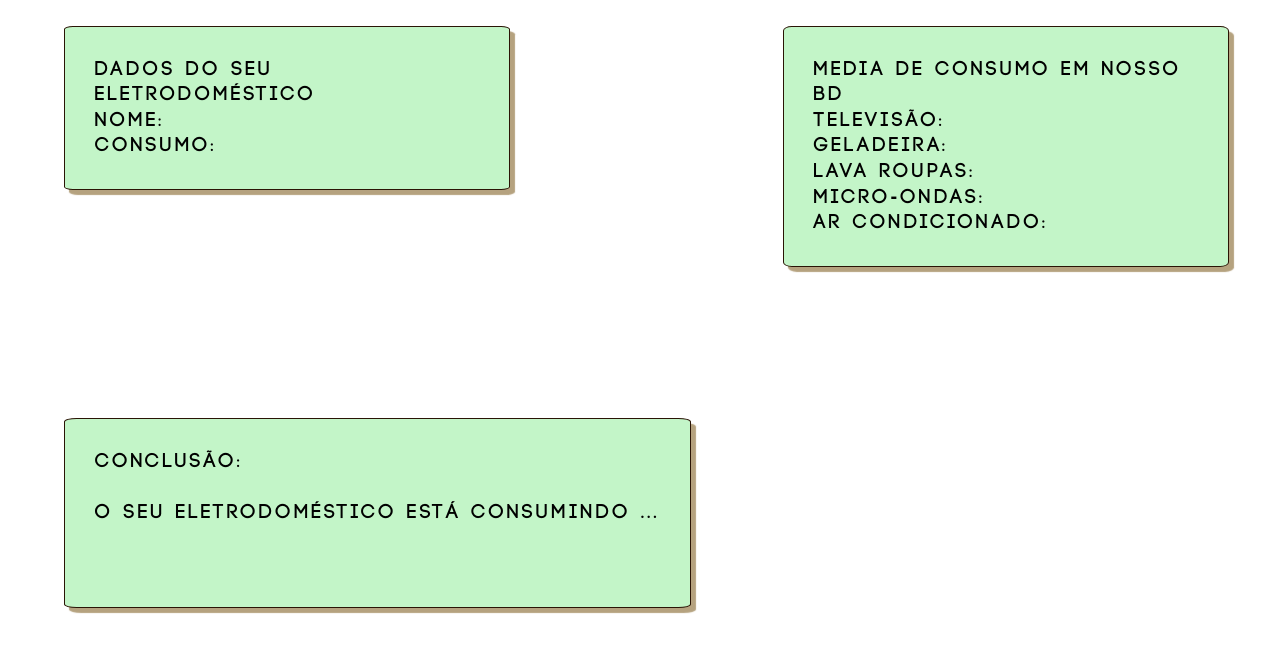
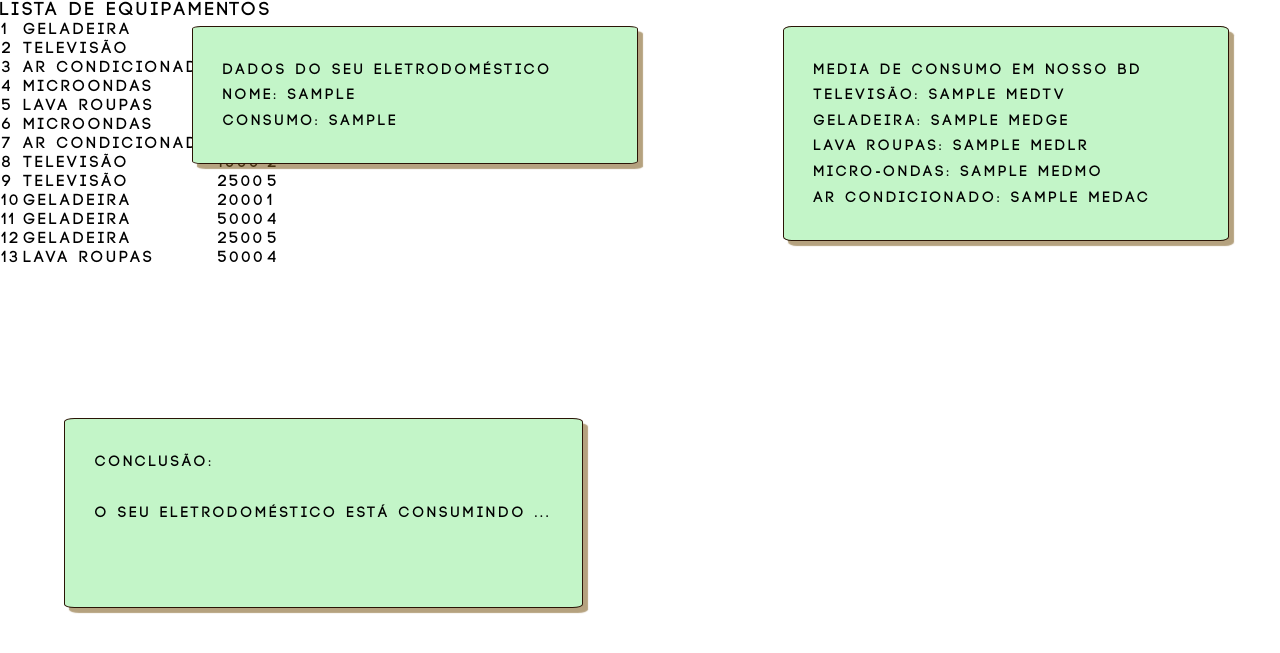
Before and after one commit to luizhenf/202191G5, a Flask app: template templates/resp.html in a window 1280 px wide. Shown: the part 128-781 px from the top of the page. Run offline with Flask 2, Linux system fonts and the light colour scheme; data comes from the database, SQL or seed files in the repository; both versions use the stored data as it was after the commit; the template is opened without the code that fills it: values that come from a table or form of the project are taken from there, most other values are stand-ins (such as "Sample title", 1, 10 or a date in 2020).

Commit message:
ultimo cadastro na resp resolvido

```diff
--- a/app.py
+++ b/app.py
@@ -1,6 +1,7 @@
 from flask import Flask, render_template, request, redirect
 from flask_sqlalchemy import SQLAlchemy
 from sqlalchemy.sql import func
+from sqlalchemy import desc
 
 
 app = Flask(__name__)
@@ -37,12 +38,16 @@ def new():
 
 @app.route("/resp")
 def resp():
-    medtv = db.session.query(func.avg(Equipamento.consumo)).filter(Equipamento.nome=='Televisão')
-    medge = db.session.query(func.avg(Equipamento.consumo)).filter(Equipamento.nome=='Geladeira')
-    medlr = db.session.query(func.avg(Equipamento.consumo)).filter(Equipamento.nome=='Lava Roupas')
-    medmo = db.session.query(func.avg(Equipamento.consumo)).filter(Equipamento.nome=='Microondas')
-    medac = db.session.query(func.avg(Equipamento.consumo)).filter(Equipamento.nome=='Ar Condicionado')
-    return render_template('resp.html', medtv=medtv, medge=medge, medlr=medlr, medmo=medmo, medac=medac)
+    equipamentos = Equipamento.query.all()
+    un = db.session.query(Equipamento.nome).filter(True == True).order_by(desc(Equipamento.id)).first()
+    uc = db.session.query(Equipamento.consumo).filter(True == True).order_by(desc(Equipamento.id)).first()
+    sumcotv = db.session.query(func.sum(Equipamento.consumo)).filter(Equipamento.nome=='Televisão').first()
+    sumtetv = db.session.query(func.sum(Equipamento.tempo)).filter(Equipamento.nome=='Televisão').first()
+    medge = db.session.query(func.avg(Equipamento.consumo)).filter(Equipamento.nome=='Geladeira').first()
+    medlr = db.session.query(func.avg(Equipamento.consumo)).filter(Equipamento.nome=='Lava Roupas').first()
+    medmo = db.session.query(func.avg(Equipamento.consumo)).filter(Equipamento.nome=='Microondas').first()
+    medac = db.session.query(func.avg(Equipamento.consumo)).filter(Equipamento.nome=='Ar Condicionado').first()
+    return render_template('resp.html', un=un, uc=uc, sumcotv=sumcotv, sumtetv=sumtetv, equipamentos=equipamentos, medge=medge, medlr=medlr, medmo=medmo, medac=medac)
 
 
 if __name__ =='__main__':
--- a/static/css/styles.css
+++ b/static/css/styles.css
@@ -104,7 +104,7 @@ section#new div#texto{
     border: 1px solid #2a1405;
     box-shadow: 5px 5px 1px 0px #7c5b1d90;
     width:max-content;
-    font-size: 20px;
+    font-size: 15px;
     line-height: 2vw;
 }
 
@@ -119,7 +119,7 @@ section#new div#texto a{
     border: 1px solid #2a1405;
     box-shadow: 5px 5px 1px 0px #7c5b1d90;
     width:max-content;
-    font-size: 30px;
+    font-size: 20px;
     font-family:Impact, Haettenschweiler, 'Arial Narrow Bold', sans-serif;
     line-height: 2vw;
 }
@@ -205,7 +205,7 @@ section#new button:hover {
 
 section#card h2{
     position: absolute;
-    left: 5vw;
+    left: 15vw;
     margin-top: 2vw;
     justify-content: right;
     background-color:rgb(195, 245, 200);
@@ -214,7 +214,7 @@ section#card h2{
     border: 1px solid #2a1405;
     box-shadow: 5px 5px 1px 0px #7c5b1d90;
     width: 30vw;
-    font-size: 20px;
+    font-size: 15px;
     line-height: 2vw;
 }
 section#card h3{
@@ -228,7 +228,7 @@ section#card h3{
     border: 1px solid #2a1405;
     box-shadow: 5px 5px 1px 0px #7c5b1d90;
     width: 30vw;
-    font-size: 20px;
+    font-size: 15px;
     line-height: 2vw;
 }
 
@@ -243,7 +243,7 @@ section#card h4{
     border: 1px solid #2a1405;
     box-shadow: 5px 5px 1px 0px #7c5b1d90;
     width:max-content;
-    font-size: 20px;
+    font-size: 15px;
     line-height: 2vw;
 }
 
--- a/templates/resp.html
+++ b/templates/resp.html
@@ -23,23 +23,23 @@
         <section id="card">
             <h2>
                 Dados do seu eletrodoméstico<br>
-                Nome: <!-- {{ medtv }} --> <br>
-                Consumo: <!-- {{ medge }} --> <br>
+                Nome: {{ un }} <br>
+                Consumo: {{uc}} <br>
             </h2>
             <h3>
                 Media de consumo em nosso BD<br>
-                Televisão: <!-- {{ medtv }} --> <br>
-                Geladeira: <!-- {{ medge }} --> <br>
-                Lava Roupas: <!-- {{ medlr }} --> <br>
-                Micro-ondas: <!-- {{ medmo }} --> <br>
-                Ar Condicionado: <!-- {{ medac }} --> <br>
+                Televisão: {{medtv}}  <br>
+                Geladeira: {{ medge }} <br>
+                Lava Roupas: {{ medlr }} <br>
+                Micro-ondas: {{ medmo }} <br>
+                Ar Condicionado: {{ medac }} <br>
             </h3>
             <h4>
                 Conclusão:<br><br>
                 O seu eletrodoméstico está consumindo ... <br><br><br>
             </h4>
         </section>
-<!--
+
         <section id="lista_equipamentos">
             <table>
                 <h3>Lista de Equipamentos</h3>
@@ -55,6 +55,6 @@
                             {% endfor %}
                      </tbody>
             </table>
-        </section>   -->
+        </section>
     </body>
 </html>
```
Also changed, not shown: equipamentos.sqlite3.
